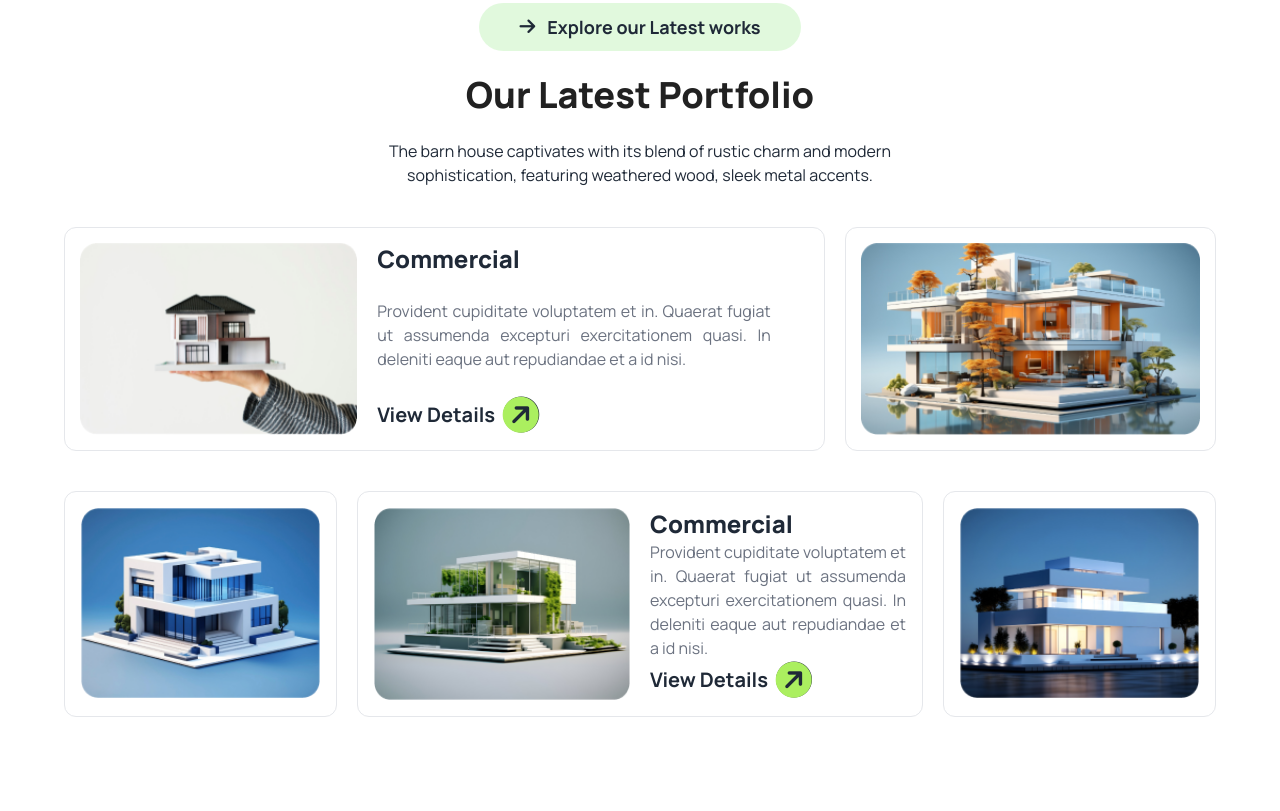
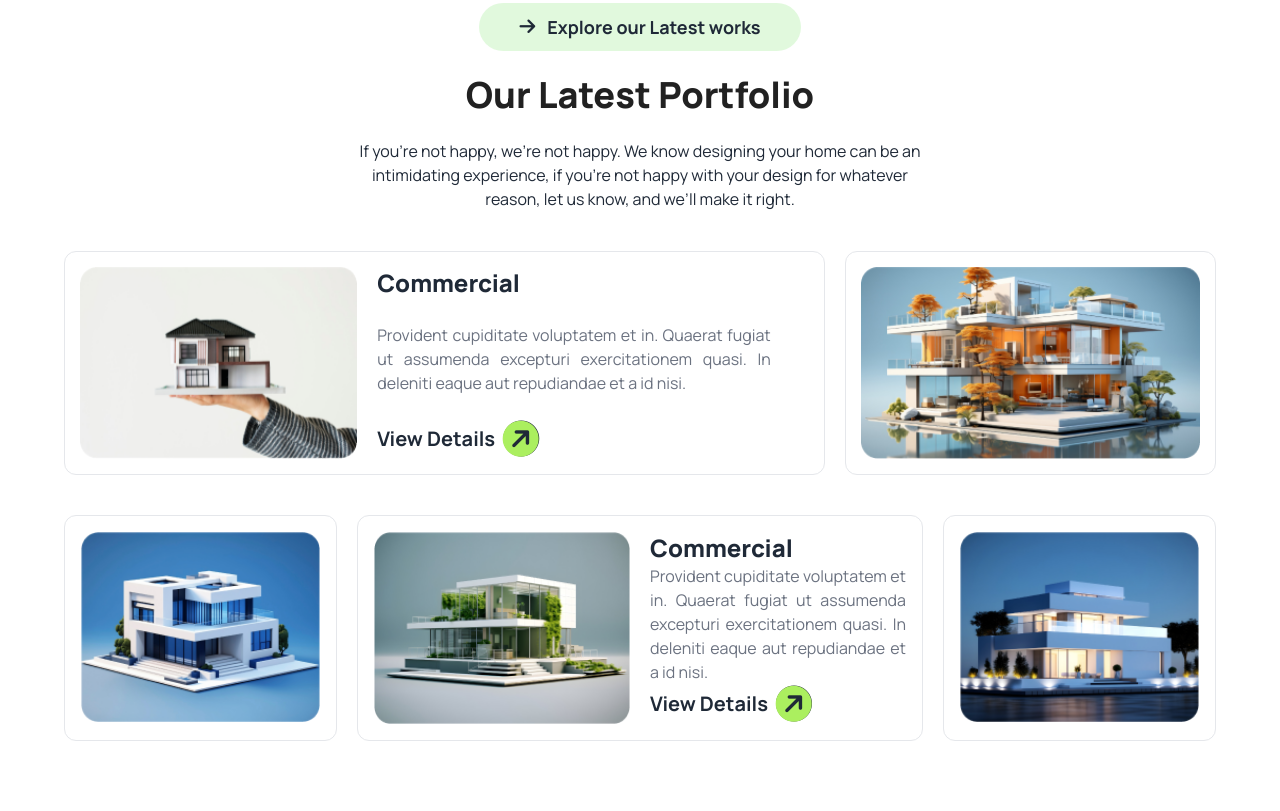
Before and after one commit to Al-Mujahid085/B10A3-interior-designer-website, a plain HTML site: page index.html in a window 1280 px wide. Shown: the part 2304-3115 px from the top of the page. Drawn offline with nearby package versions, Linux system fonts and the light colour scheme.

Commit message:
website has been cheched and final push

```diff
--- a/index.html
+++ b/index.html
@@ -321,9 +321,7 @@
 
                     <h2 class="text-3xl lg:text-4xl font-black text-[#212121] lg:w-[90%] flex justify-center">Our Latest
                         Portfolio</h2>
-                    <p class="space-y-6 flex flex-col items-center text-center lg:w-1/2">The barn house captivates with
-                        its
-                        blend of rustic charm and modern sophistication, featuring weathered wood, sleek metal accents.
+                    <p class="space-y-6 flex flex-col items-center text-center lg:w-1/2">If you’re not happy, we’re not happy. We know designing your home can be an intimidating experience, if you’re not happy with your design for whatever reason, let us know, and we’ll make it right.
                     </p>
                 </div>
                 <!-- section image container  -->
@@ -591,6 +589,8 @@
 
     <footer class="bg-[#212121] py-20">
 
+        <!-- website checked  -->
+
         <!-- copy from this websites nav bar  -->
         <div class="w-[97%] lg:w-[90%] mx-auto mb-6 lg:mb-12 flex flex-col items-center text-center text-white gap-5">
             <div class="flex gap-3 ">
@@ -620,7 +620,9 @@
                 <a class="btn bg-btn-color-primary  w-full h-full lg:h-auto lg:flex text-xl font-bold rounded-full">Book
                     Consult <i class="fa-solid fa-circle-arrow-right  text-3xl  -rotate-45"></i></a>
             </div>
+
         </div>
+        <p class="text-sm text-gray-700 flex justify-center mx-auto">Find us in the App Store | Privacy Policy | Terms of Service | ADA Accessibility | Do Not Sell My Personal Information | </p>
 
     </footer>
 
```
